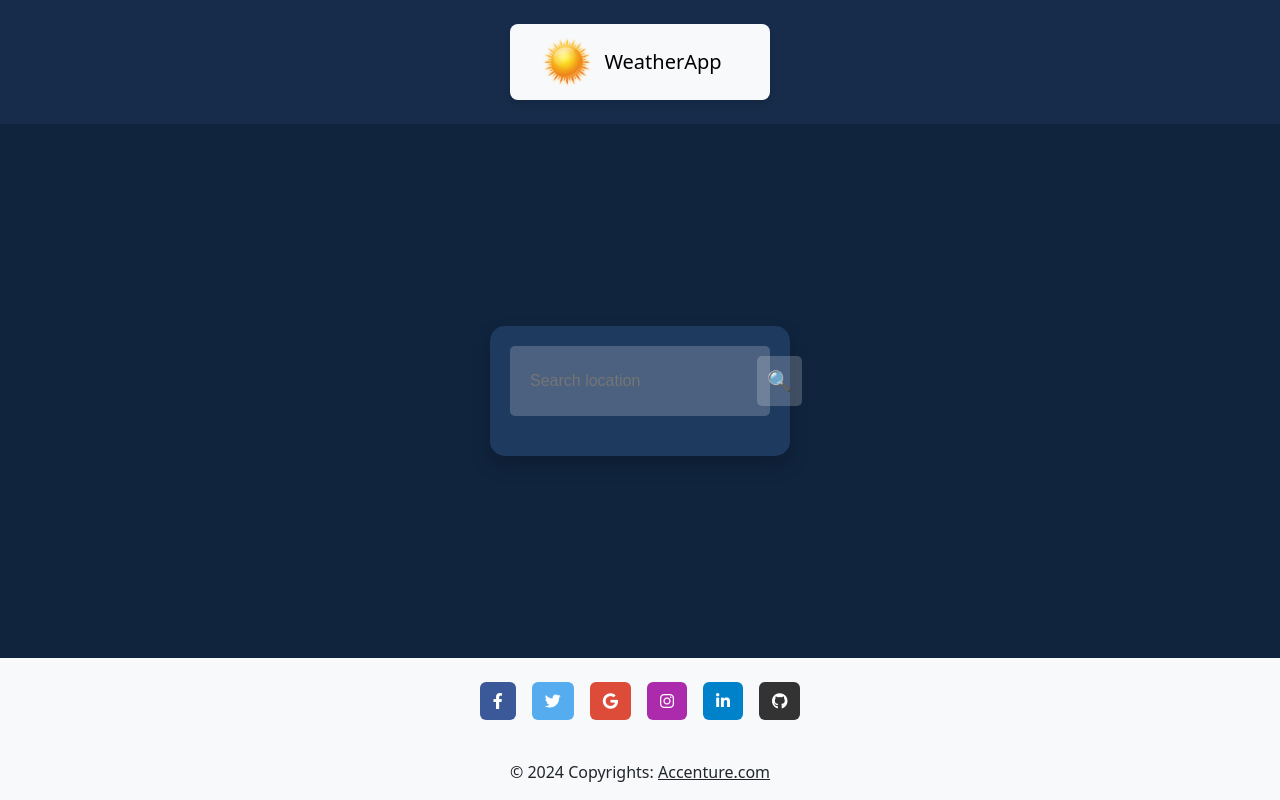
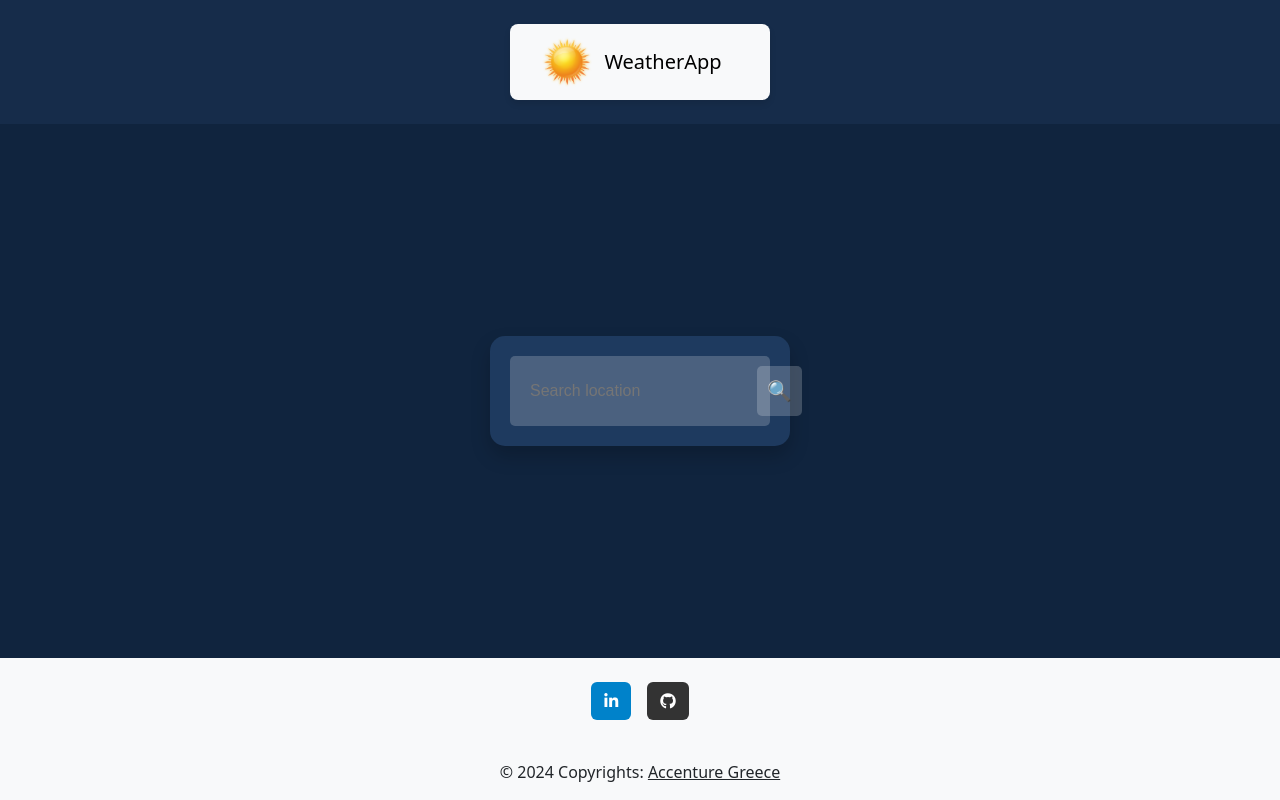
Before and after one commit to AngelosOsafi/WeatherApp, an Angular app: page / in a window 1280 px wide. Built offline with nearby package versions, Linux system fonts and the light colour scheme.

Commit message:
finished weather app v1

```diff
--- a/src/app/components/main-content/main-content.component.html
+++ b/src/app/components/main-content/main-content.component.html
@@ -3,10 +3,13 @@
       <input type="text" placeholder="Search location" [(ngModel)]="city" (keydown.enter)="onEnterPress()">
       <button class="search-icon" (click)="searchWeather()">🔍</button>
     </div>
-    <div class="weather-info">
+    <div class="weather-info" *ngIf="weatherDetailsTemp">
       <div class="temperature">{{weatherDetailsTemp}}</div>
-      <!-- <div class="weather-icon">{{weatherDetailsIcon}}</div> -->
+      <div class="weather-icon">
+        <img [src]="weatherDetailsIcon"/>
+      </div>
       <div class="weather-description">{{weatherDetailsDescription}}</div>
       <div class="location">{{weatherDetailsName}} {{weatherDetailsCountry}}</div>
+      <div class="date-time">Last updated: {{ currentDateTime }}</div>
     </div>
   </div>
--- a/src/app/components/main-content/main-content.component.scss
+++ b/src/app/components/main-content/main-content.component.scss
@@ -13,6 +13,7 @@
         background-color: rgba(255, 255, 255, 0.2);
         border-radius: 5px;
         padding: 10px;
+        margin-bottom: 0;
       }
 
       .search-bar input {
@@ -51,11 +52,6 @@
         margin: 10px 0;
       }
 
-      // .weather-icon {
-      //   font-size: 48px;
-      //   margin: 15px 0;
-      // }
-
       .weather-description {
         font-size: 18px;
         margin: 10px 0;
@@ -66,8 +62,8 @@
         margin: 5px 0;
       }
 
-      // .date-time {
-      //   font-size: 14px;
-      //   margin: 5px 0;
-      // }
+      .date-time {
+        font-size: 14px;
+        margin: 5px 0;
+      }
   }
--- a/src/app/components/main-content/main-content.component.ts
+++ b/src/app/components/main-content/main-content.component.ts
@@ -1,11 +1,12 @@
 import { Component } from '@angular/core';
 import { WeatherService } from '../../service/weather.service';
 import { FormsModule } from '@angular/forms';
+import { CommonModule } from '@angular/common';
 
 @Component({
   selector: 'app-main-content',
   standalone: true,
-  imports: [FormsModule],
+  imports: [FormsModule, CommonModule],
   templateUrl: './main-content.component.html',
   styleUrl: './main-content.component.scss',
 })
@@ -14,8 +15,10 @@ export class MainContentComponent {
   weatherDetailsName: string = '';
   weatherDetailsCountry: string = '';
   weatherDetailsDescription: string = '';
+  weatherIconCode: string = '';
   weatherDetailsIcon: string = '';
   city: string = '';
+  currentDateTime: string = '';
 
   constructor(private weatherService: WeatherService) {}
 
@@ -28,7 +31,10 @@ export class MainContentComponent {
         this.weatherDetailsName = results.name;
         this.weatherDetailsCountry = results.sys.country;
         this.weatherDetailsDescription = results.weather[0].description;
-        this.weatherDetailsIcon = results.weather[0].icon;
+        this.weatherIconCode = results.weather[0].icon;
+        this.weatherDetailsIcon = `https://openweathermap.org/img/wn/${this.weatherIconCode}@2x.png`;
+        const now = new Date();
+        this.currentDateTime = now.toLocaleString();
       });
     } else {
       alert('Please enter a city name');
@@ -39,4 +45,4 @@ export class MainContentComponent {
     this.searchWeather();
     this.city = '';
   };
-};
+}
--- a/src/app/shared/component/footer/footer.component.html
+++ b/src/app/shared/component/footer/footer.component.html
@@ -3,14 +3,6 @@
     <div class="container p-4 pb-0">
       <!-- Section: Social media -->
       <section class="mb-4">
-        <!-- Facebook -->
-        <a class="btn btn-facebook" href="https://www.facebook.com/?locale=el_GRç" role="button"><i class="fab fa-facebook-f"></i></a>
-        <!-- Twitter -->
-        <a class="btn btn-twitter" href="https://x.com/?lang=el" role="button"><i class="fab fa-twitter"></i></a>
-        <!-- Google -->
-        <a class="btn btn-google" href="https://www.google.gr/?hl=el" role="button"><i class="fab fa-google"></i></a>
-        <!-- Instagram -->
-        <a class="btn btn-instagram" href="https://www.instagram.com/" role="button"><i class="fab fa-instagram"></i></a>
         <!-- Linkedin -->
         <a class="btn btn-linkedin" href="https://www.linkedin.com/" role="button"><i class="fab fa-linkedin-in"></i></a>
         <!-- Github -->
@@ -23,7 +15,7 @@
     <!-- Copyright -->
     <div class="text-center p-3">
       © 2024 Copyrights:
-      <a class="text-body" href="https://www.accenture.com/gr-en">Accenture.com</a>
+      <a class="text-body" href="https://www.accenture.com/gr-en">Accenture Greece</a>
     </div>
     <!-- Copyright -->
 </footer>
--- a/src/app/shared/component/footer/footer.component.scss
+++ b/src/app/shared/component/footer/footer.component.scss
@@ -1,21 +1,6 @@
 .btn {
     margin: 0 0.5rem; // Adds horizontal margin between buttons
-    &.btn-facebook {
-        background-color: #3b5998;
-        color: #fff;
-    }
-    &.btn-twitter {
-        background-color: #55acee;
-        color: #fff;
-    }
-    &.btn-google {
-        background-color: #dd4b39;
-        color: #fff;
-    }
-    &.btn-instagram {
-        background-color: #ac2bac;
-        color: #fff;
-    }
+
     &.btn-linkedin {
         background-color: #0082ca;
         color: #fff;
```
